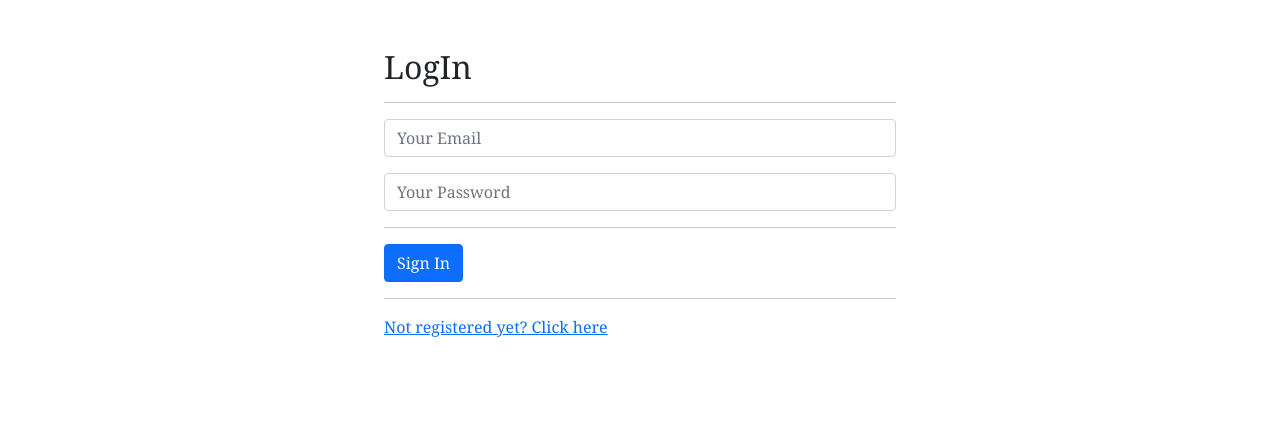
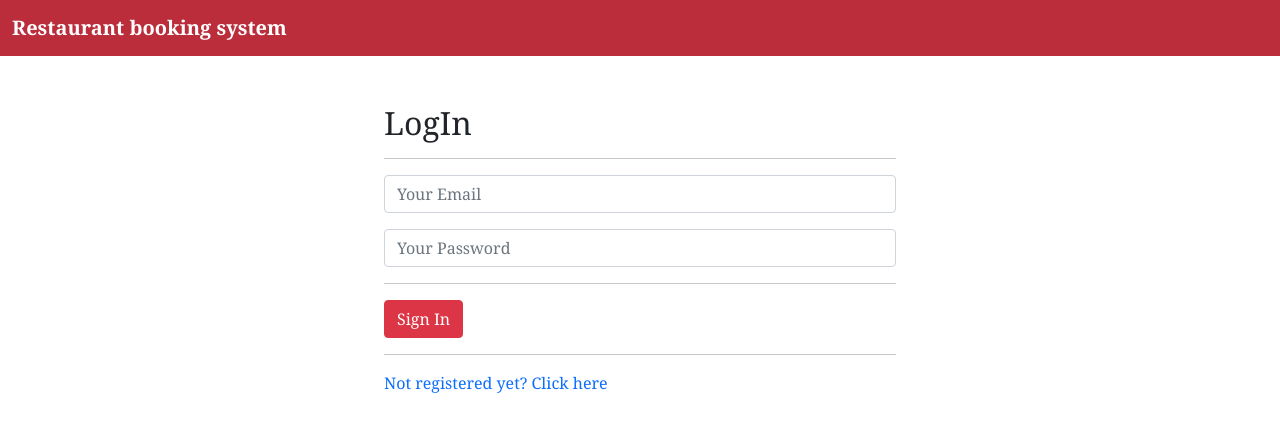
Before and after one commit to sayuriyoshikawa/PHP-CRUD_Loginsystem, a PHP site: page / in a window 1280 px wide. Shown: the top 432 px of the page. Run offline with PHP 8.4, Linux system fonts and the light colour scheme.

Commit message:
navbar fixed

```diff
--- a/booking/delete_booking.php
+++ b/booking/delete_booking.php
@@ -59,6 +59,12 @@ if ($_GET['id']) {
        </style>
    </head>
    <body>
+   <nav class="navbar navbar-expand-lg navbar">
+      <div class="container-fluid">
+         <a class="navbar-brand text-white fw-bold" href="index.php">Restaurant booking system</a>
+
+      </div>
+   </nav>
        <fieldset>
            <legend class='h2 mb-3'>Delete reservation</legend>
            <h5>You have selected the data below:</h5>
--- a/booking/update_booking.php
+++ b/booking/update_booking.php
@@ -82,6 +82,12 @@ mysqli_close($connect);
 </head>
 
 <body>
+<nav class="navbar navbar-expand-lg navbar">
+      <div class="container-fluid">
+         <a class="navbar-brand text-white fw-bold" href="index.php">Restaurant booking system</a>
+
+      </div>
+   </nav>
     <div class="container">
     <div class="<?php echo $class; ?>" role="alert">
             <p><?php echo ($message) ?? ''; ?></p>
--- a/components/boot.php
+++ b/components/boot.php
@@ -1,7 +1,15 @@
 <link href="https://cdn.jsdelivr.net/npm/bootstrap@5.1.3/dist/css/bootstrap.min.css" rel="stylesheet" integrity="sha384-1BmE4kWBq78iYhFldvKuhfTAU6auU8tT94WrHftjDbrCEXSU1oBoqyl2QvZ6jIW3" crossorigin="anonymous">
 
 <style>
-    *{
-            font-family: Georgia, serif;
-        }
+    * {
+        font-family: Georgia, serif;
+    }
+
+    .navbar {
+        background-color: rgb(187, 45, 59);
+    }
+
+    a {
+        text-decoration: none;
+    }
 </style>
--- a/index.php
+++ b/index.php
@@ -2,18 +2,18 @@
 session_start();
 require_once "components/db_connect.php";
 
-if(isset($_SESSION["user"]) != "") {
+if (isset($_SESSION["user"]) != "") {
     header("Location: home.php");
     exit;
 }
-if(isset($_SESSION["adm"]) != "") {
+if (isset($_SESSION["adm"]) != "") {
     header("Location: dashBoard.php");
 }
 
 $error = false;
 $email = $password = $emailError = $passError = "";
 
-if(isset($_POST["btn-login"])) {
+if (isset($_POST["btn-login"])) {
     $email = trim($_POST['email']);
     $email = strip_tags($email);
     $email = htmlspecialchars($email);
@@ -22,7 +22,7 @@ if(isset($_POST["btn-login"])) {
     $pass = strip_tags($pass);
     $pass = htmlspecialchars($pass);
 
-    if(empty($email)) {
+    if (empty($email)) {
         $error = true;
         $emailError = "Please enter your email address.";
     } else if (!filter_var($email, FILTER_VALIDATE_EMAIL)) {
@@ -45,12 +45,12 @@ if(isset($_POST["btn-login"])) {
         $row = mysqli_fetch_assoc($result);
         $count = mysqli_num_rows($result);
         if ($count == 1 && $row['password'] == $password) {
-            if($row['status'] == 'adm'){
+            if ($row['status'] == 'adm') {
                 $_SESSION['adm'] = $row['id'];
-            header( "Location: dashBoard.php");}
-            else{
+                header("Location: dashBoard.php");
+            } else {
                 $_SESSION['user'] = $row['id'];
-               header( "Location: home.php");
+                header("Location: home.php");
             }
         } else {
             $errMSG = "Incorrect Credentials, Try again...";
@@ -64,43 +64,52 @@ if(isset($_POST["btn-login"])) {
 
 <!DOCTYPE html>
 <html lang="en">
+
 <head>
     <meta charset="UTF-8">
     <meta name="viewport" content="width=device-width, initial-scale=1.0">
     <title>Login & Registration System</title>
-<?php require_once 'components/boot.php'?>
+    <?php require_once 'components/boot.php' ?>
 
 
     <style>
-form{
+        form {
             width: 40vw;
             min-width: 300px;
             margin: auto;
         }
-
     </style>
 </head>
+
 <body>
+    <nav class="navbar navbar-expand-lg navbar">
+        <div class="container-fluid">
+            <a class="navbar-brand text-white fw-bold" href="index.php">Restaurant booking system</a>
+
+        </div>
+    </nav>
+
     <div class="container mt-5">
         <form method="post" action="<?php echo htmlspecialchars($_SERVER['PHP_SELF']); ?>" autocomplete="off">
             <h2>LogIn</h2>
-           <hr/>
+            <hr />
             <?php
             if (isset($errMSG)) {
                 echo $errMSG;
             }
             ?>
 
-           <input type="email" autocomplete="off" name="email" class="form-control" placeholder="Your Email" value="<?php echo $email; ?>"  maxlength="40" />
+            <input type="email" autocomplete="off" name="email" class="form-control" placeholder="Your Email" value="<?php echo $email; ?>" maxlength="40" />
             <span class="text-danger"><?php echo $emailError; ?></span>
 
-           <input type="password" name="pass"  class="form-control mt-3" placeholder="Your Password" maxlength="15"  />
+            <input type="password" name="pass" class="form-control mt-3" placeholder="Your Password" maxlength="15" />
             <span class="text-danger"><?php echo $passError; ?></span>
-           <hr/>
-           <button class="btn btn-block btn-primary" type="submit" name="btn-login">Sign In</button>
-           <hr/>
+            <hr />
+            <button class="btn btn-block btn-danger" type="submit" name="btn-login">Sign In</button>
+            <hr />
             <a href="register.php">Not registered yet? Click here</a>
         </form>
     </div>
 </body>
+
 </html>
--- a/products/delete.php
+++ b/products/delete.php
@@ -54,6 +54,12 @@ if ($_GET['id']) {
        </style>
    </head>
    <body>
+   <nav class="navbar navbar-expand-lg navbar">
+      <div class="container-fluid">
+         <a class="navbar-brand text-white fw-bold" href="index.php">Restaurant booking system</a>
+
+      </div>
+   </nav>
        <fieldset>
            <legend class='h2 mb-3'>Delete request <img class='img-thumbnail rounded-circle' src='pictures/<?php echo $picture ?>' alt="<?php echo $name ?>"></legend>
            <h5>You have selected the data below:</h5>
```
Also changed, not shown: delete.php (+24 -13 lines), products/create.php (+7 -0 lines), products/error.php (+8 -0 lines), products/update.php (+31 -21 lines), register.php (+24 -16 lines), update.php (+13 -6 lines), pictures/61955ec6d9950.jpg (added), pictures/61955ef84db48.jpg (added). Lines whose indentation alone changed are shown as unchanged.
